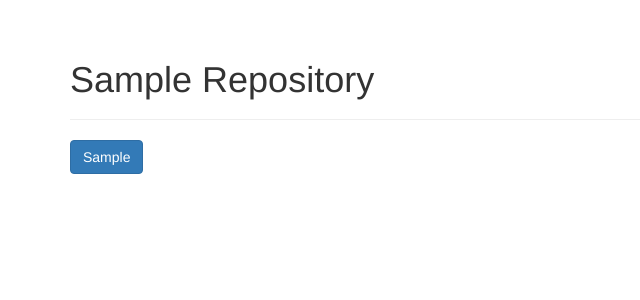
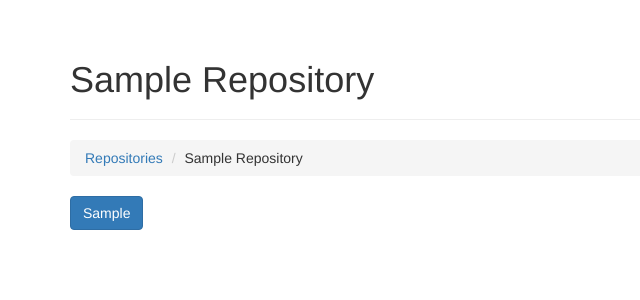
Before and after one commit to RIOT-OS/riot_job_manager, a Django app: template board_app_creator/templates/board_app_creator/repository_form.html in a window 1280 px wide. Shown: the part 54-354 px from the top of the page, without its empty margins (0-640 px from the left). Run offline with Django 3.2, Linux system fonts and the light colour scheme; the template is opened without the code that fills it: most values are stand-ins (such as "Sample title", 1, 10 or a date in 2020); some libraries are stand-ins or nearby versions.

Commit message:
Add breadcrumbs to forms

```diff
--- a/board_app_creator/templates/board_app_creator/application_form.html
+++ b/board_app_creator/templates/board_app_creator/application_form.html
@@ -3,5 +3,9 @@
 {% block title %}{{ form_verb }} Application{% endblock %}
 {% block nav-application-class %}active{% endblock %}
 {% block nav-application-link %}#{% endblock %}
+{% block breadcrumb %}
+    <li><a href="{% url "application-list" %}">Application</a></li>
+    <li active="active">{{ form_verb }} Applictation</li>
+{% endblock %}
 {% block header %}{{ form_verb }} Application{% endblock %}
 {% block submit_text %}{% if form_verb == "Add" %}{% bootstrap_icon "plus" %}{% else %}{% bootstrap_icon "pencil" %}{% endif %} {{ form_verb }}{% endblock %}
--- a/board_app_creator/templates/board_app_creator/board_form.html
+++ b/board_app_creator/templates/board_app_creator/board_form.html
@@ -3,5 +3,9 @@
 {% block title %}{{ form_verb }} Board{% endblock %}
 {% block nav-board-class %}active{% endblock %}
 {% block nav-board-link %}#{% endblock %}
+{% block breadcrumb %}
+    <li><a href="{% url "board-list" %}">Board</a></li>
+    <li active="active">{{ form_verb }} Board</li>
+{% endblock %}
 {% block header %}{{ form_verb }} Board{% endblock %}
 {% block submit_text %}{% if form_verb == "Add" %}{% bootstrap_icon "plus" %}{% else %}{% bootstrap_icon "pencil" %}{% endif %} {{ form_verb }}{% endblock %}
--- a/board_app_creator/templates/board_app_creator/form.html
+++ b/board_app_creator/templates/board_app_creator/form.html
@@ -1,6 +1,15 @@
 {% extends "board_app_creator/base.html" %}
 {% load bootstrap3 %}
 {% block content %}
+    <div class="row">
+        <div class="col-md-12">
+            <ol class="breadcrumb">
+            {% block breadcrumb %}{% endblock %}
+            </ol>
+        </div>
+    </div>
+    <div class="row">
+        <div class="col-md-12">
             <form action="#" method="post" class="form">
                 {% csrf_token %}
                 {% bootstrap_form form %}
@@ -10,4 +19,6 @@
                     </button>
                 {% endbuttons %}
             </form>
+        </div>
+    </div>
 {% endblock %}
--- a/board_app_creator/templates/board_app_creator/repository_form.html
+++ b/board_app_creator/templates/board_app_creator/repository_form.html
@@ -3,5 +3,9 @@
 {% block title %}{{ form_verb }} Repository{% endblock %}
 {% block nav-repository-class %}active{% endblock %}
 {% block nav-repository-link %}#{% endblock %}
+{% block breadcrumb %}
+    <li><a href="{% url "repository-list" %}">Repositories</a></li>
+    <li active="active">{{ form_verb }} Repository</li>
+{% endblock %}
 {% block header %}{{ form_verb }} Repository{% endblock %}
 {% block submit_text %}{% if form_verb == "Add" %}{% bootstrap_icon "plus" %}{% else %}{% bootstrap_icon "pencil" %}{% endif %} {{ form_verb }}{% endblock %}
```
Lines whose indentation alone changed are shown as unchanged.
